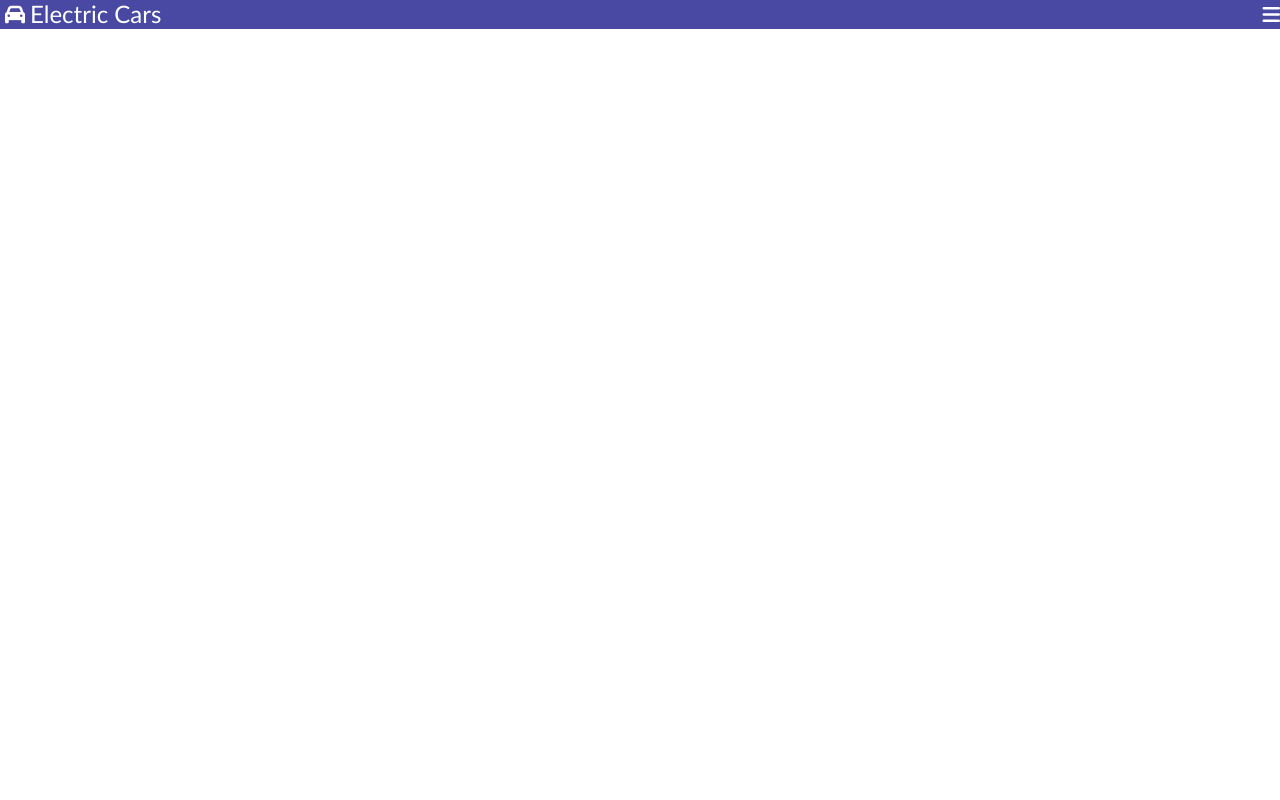
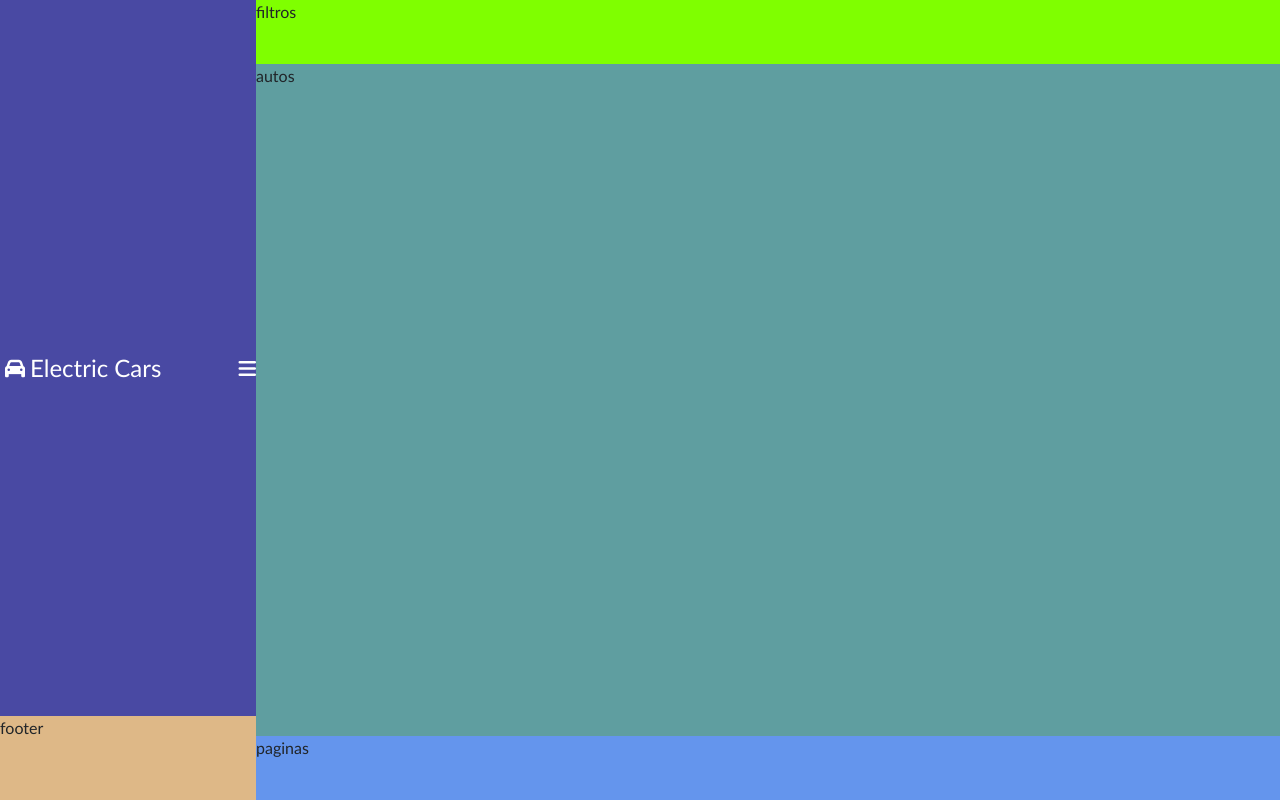
Before and after one commit to Bladimirlpz/Mediaqueries_project_Bladimir, a plain HTML site: page index.html in a window 1280 px wide. Drawn offline with nearby package versions, Linux system fonts and the light colour scheme.

Commit message:
Disposicion de area version desktop

```diff
--- a/assets/style/style.css
+++ b/assets/style/style.css
@@ -5,14 +5,15 @@
 }
 
 nav {
-    grid-area: menu;
+    grid-area: nav_bar;
     display: flex;
     align-items: center;
     color: white;
     background-color: rgb(73, 73, 163);
     justify-content: space-between;
+    height: 125%;
+}
 
-}
 nav div {
     display: flex;
     align-items: center;
@@ -22,3 +23,35 @@ nav div {
 nav h4 {
     margin-bottom: 0;
 }
+main {
+    display: grid;
+    grid-template-rows: 8% auto 8%;
+    grid-area: main;
+    background-color: blueviolet;
+}
+.filtros {
+    background-color: chartreuse;
+}
+.grilla_autos {
+    background-color: cadetblue
+}
+.paginas {
+    background-color: cornflowerblue;
+}
+footer {
+    grid-area: footer;
+    background-color: burlywood;
+    height: 40%;
+    align-self: flex-end;
+}
+
+.grid_container {
+    height: 100vh;
+    display: grid;
+    grid-template-columns: 20% auto;
+    grid-template-areas:
+    "nav_bar main"
+    "nav_bar main"
+    "nav_bar main"
+    "footer main";
+}
--- a/index.html
+++ b/index.html
@@ -13,15 +13,32 @@
     <script src="https://kit.fontawesome.com/b89a309f81.js" crossorigin="anonymous"></script>
 </head>
 <body>
-    <header>
+
+    <div class="grid_container">
         <nav>
             <div>
                 <i class="fa-solid fa-car fa-lg"></i>
-            <h4>Electric Cars</h4>
+                <h4>Electric Cars</h4>
             </div>
             <i class="fa-solid fa-bars fa-lg"></i>
         </nav>
-    </header>
+        <main>
+            <div class="filtros">
+                filtros
+            </div>
+            <div class="grilla_autos">
+                autos
+            </div>
+            <div class="paginas">
+                paginas
+            </div>
+        </main>
+        <footer>
+            footer
+        </footer>
+    </div>
+
+
     <!-- BOOTSTRAP -->
   <script src="https://cdn.jsdelivr.net/npm/bootstrap@5.3.1/dist/js/bootstrap.bundle.min.js"
   integrity="sha384-HwwvtgBNo3bZJJLYd8oVXjrBZt8cqVSpeBNS5n7C8IVInixGAoxmnlMuBnhbgrkm"
```
